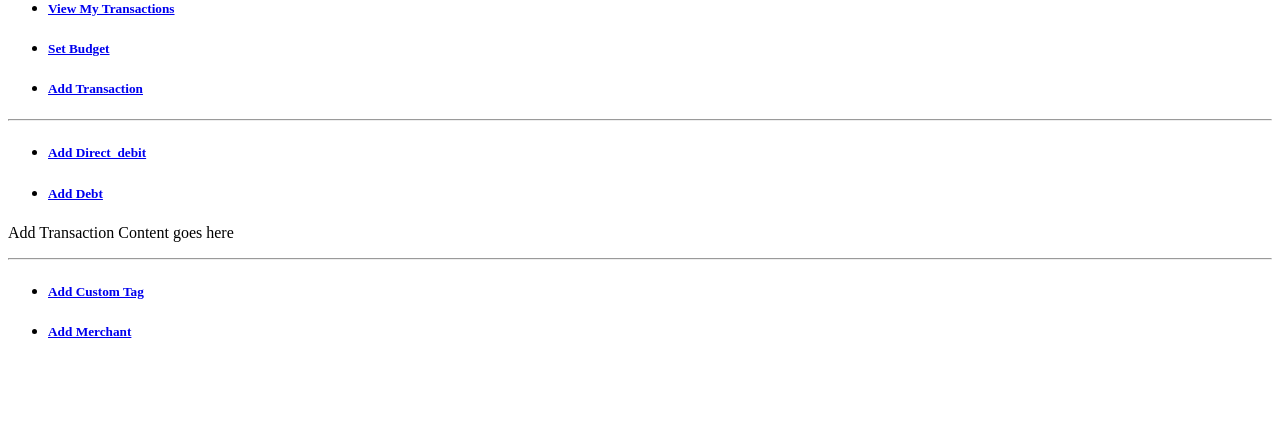
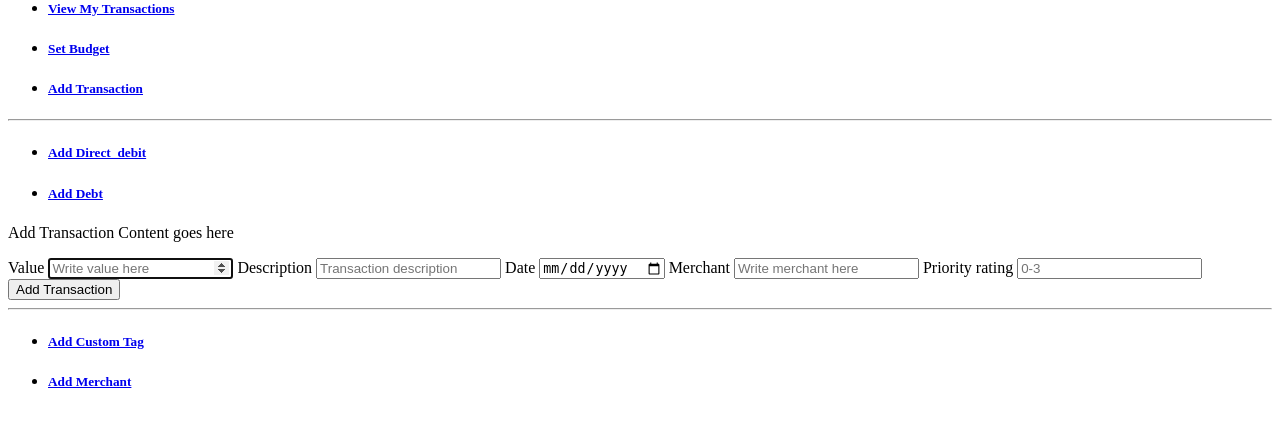
Before and after one commit to stmccoy/spending_app_full_stack_flask_project-, a Flask app: page /add_transaction in a window 1280 px wide. Shown: the part 307-734 px from the top of the page. Run offline with Flask 2, Linux system fonts and the light colour scheme.

Commit message:
add transaction done, can use template for debt and direct debits

```diff
--- a/controllers/transactions_controller.py
+++ b/controllers/transactions_controller.py
@@ -2,7 +2,12 @@ from app import app
 from flask import render_template, request, redirect, url_for
 from flask import Blueprint
 from session import session
+from models.transaction import *
 import repositories.user_repository as user_repository
+import repositories.transaction_repository as transaction_repository
+import repositories.merchant_repository as merchant_repository
+
+
 
 transactions_blueprint = Blueprint('transactions', __name__)
 @transactions_blueprint.route('/transactions')
@@ -19,8 +24,21 @@ def set_budget():
         return redirect(url_for('transactions.transactions'))
     return render_template('transactions/set_budget.html')
 
-@transactions_blueprint.route('/add_transaction')
+@transactions_blueprint.route('/add_transaction', methods=['GET', 'POST'])
 def add_transaction():
+    if request.method == "POST":
+        user = user_repository.select(session)
+        value = request.form['value']
+        description = request.form['description']
+        transaction = Transaction(user, value, description)
+        transaction.date = request.form['date']
+        transaction.priority_rating = request.form['priority_rating']
+        merchant_name = request.form['merchant']
+        #if statement for if merchant = [] do add merchant method else do below
+        merchant = merchant_repository.select_by_name(merchant_name)[0]
+        transaction.merchant = merchant
+        transaction_repository.save(transaction)
+        return redirect(url_for('transactions.transactions'))
     return render_template('transactions/add_transaction.html')
 
 @transactions_blueprint.route('/add_direct_debit')
--- a/templates/transactions/add_transaction.html
+++ b/templates/transactions/add_transaction.html
@@ -4,5 +4,21 @@
     {% include 'transactions/transactions_nav.html' %}
     {% include 'transactions/add_transaction_nav.html' %}
     <p>Add Transaction Content goes here</p>
+    <form action="/add_transaction" method="post">
+        <div>
+            <label for="value">Value</label>
+            <input type="number" name="value" id="value" placeholder="Write value here" required autofocus>
+            <label for="description">Description</label>
+            <input type="text" name="description" id="transaction_description" placeholder="Transaction description">
+            <label for="date">Date</label>
+            <input type="date" name="date" id="transaction_date">
+            <label for="merchant">Merchant</label>
+            <input type="text" name="merchant" id="transaction_merchant" placeholder="Write merchant here">
+            <label for="priority-rating">Priority rating</label>
+            <input type="number" name="priority_rating" id="transaction_priority_rating" placeholder="0-3">
+            <button class="button" type="submit">Add Transaction</button>
+
+        </div>
+    </form>
     {% include 'transactions/add_transaction_footer.html' %}
 {% endblock %}
```
